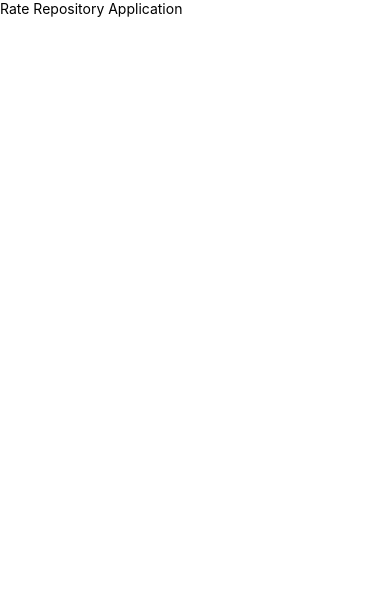
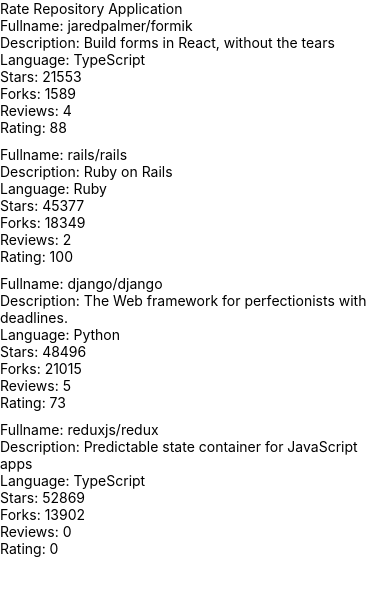
Before and after one commit to despotes/rate-repository-app, a React Native app: screen / in a window 390 px wide. Shown: the top 596 px of the page. Built offline with nearby package versions, Linux system fonts and the light colour scheme.

Commit message:
10.3-the reviewed repositories list

```diff
--- a/src/components/Main.jsx
+++ b/src/components/Main.jsx
@@ -1,6 +1,7 @@
 import React from 'react';
 import Constants from 'expo-constants';
 import { Text, StyleSheet, View } from 'react-native';
+import RepositoryList from './RepositoryList';
 
 const styles = StyleSheet.create({
   container: {
@@ -14,6 +15,7 @@
   return (
     <View style={styles.container}>
       <Text>Rate Repository Application</Text>
+      <RepositoryList />
     </View>
   );
 };
--- /dev/null
+++ b/src/components/RepositoryItem.jsx
@@ -0,0 +1,28 @@
+import React from 'react';
+import { Text, View } from 'react-native';
+
+const RepositoryItem = ({ details }) => {
+  const {
+    fullName,
+    description,
+    language,
+    forksCount,
+    stargazersCount,
+    ratingAverage,
+    reviewCount,
+  } = details;
+
+  return (
+    <View>
+      <Text>Fullname: {fullName}</Text>
+      <Text>Description: {description}</Text>
+      <Text>Language: {language}</Text>
+      <Text>Stars: {stargazersCount}</Text>
+      <Text>Forks: {forksCount}</Text>
+      <Text>Reviews: {reviewCount}</Text>
+      <Text>Rating: {ratingAverage}</Text>
+    </View>
+  );
+};
+
+export default RepositoryItem;
--- /dev/null
+++ b/src/components/RepositoryList.jsx
@@ -0,0 +1,70 @@
+import React from 'react';
+import { FlatList, View, StyleSheet } from 'react-native';
+import RepositoryItem from './RepositoryItem';
+
+const styles = StyleSheet.create({
+  separator: {
+    height: 10,
+  },
+});
+
+const repositories = [
+  {
+    id: 'jaredpalmer.formik',
+    fullName: 'jaredpalmer/formik',
+    description: 'Build forms in React, without the tears',
+    language: 'TypeScript',
+    forksCount: 1589,
+    stargazersCount: 21553,
+    ratingAverage: 88,
+    reviewCount: 4,
+    ownerAvatarUrl: 'https://avatars2.githubusercontent.com/u/4060187?v=4',
+  },
+  {
+    id: 'rails.rails',
+    fullName: 'rails/rails',
+    description: 'Ruby on Rails',
+    language: 'Ruby',
+    forksCount: 18349,
+    stargazersCount: 45377,
+    ratingAverage: 100,
+    reviewCount: 2,
+    ownerAvatarUrl: 'https://avatars1.githubusercontent.com/u/4223?v=4',
+  },
+  {
+    id: 'django.django',
+    fullName: 'django/django',
+    description: 'The Web framework for perfectionists with deadlines.',
+    language: 'Python',
+    forksCount: 21015,
+    stargazersCount: 48496,
+    ratingAverage: 73,
+    reviewCount: 5,
+    ownerAvatarUrl: 'https://avatars2.githubusercontent.com/u/27804?v=4',
+  },
+  {
+    id: 'reduxjs.redux',
+    fullName: 'reduxjs/redux',
+    description: 'Predictable state container for JavaScript apps',
+    language: 'TypeScript',
+    forksCount: 13902,
+    stargazersCount: 52869,
+    ratingAverage: 0,
+    reviewCount: 0,
+    ownerAvatarUrl: 'https://avatars3.githubusercontent.com/u/13142323?v=4',
+  },
+];
+
+const ItemSeparator = () => <View style={styles.separator} />;
+
+const RepositoryList = () => {
+  return (
+    <FlatList
+      data={repositories}
+      ItemSeparatorComponent={ItemSeparator}
+      renderItem={({ item }) => <RepositoryItem details={item} />}
+    />
+  );
+};
+
+export default RepositoryList;
```
